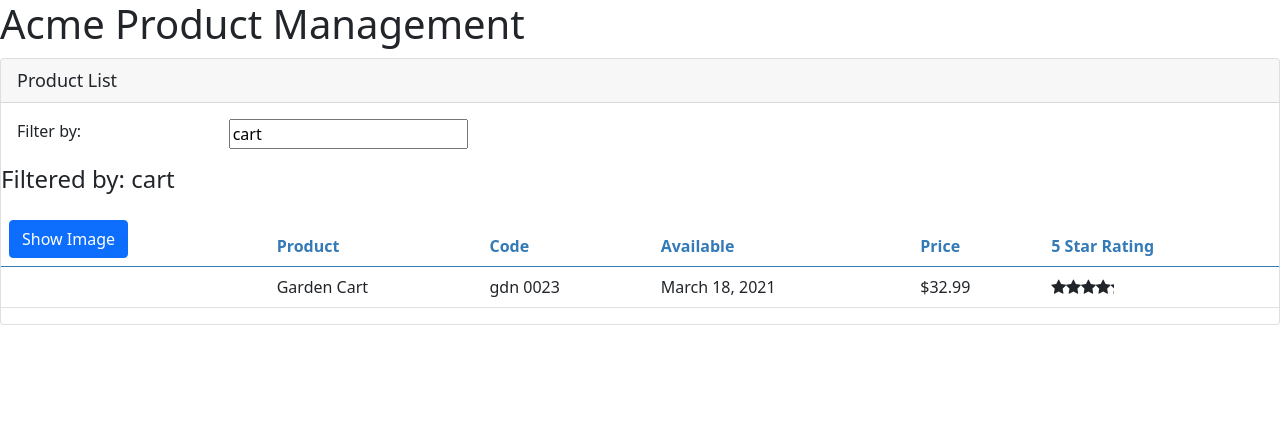
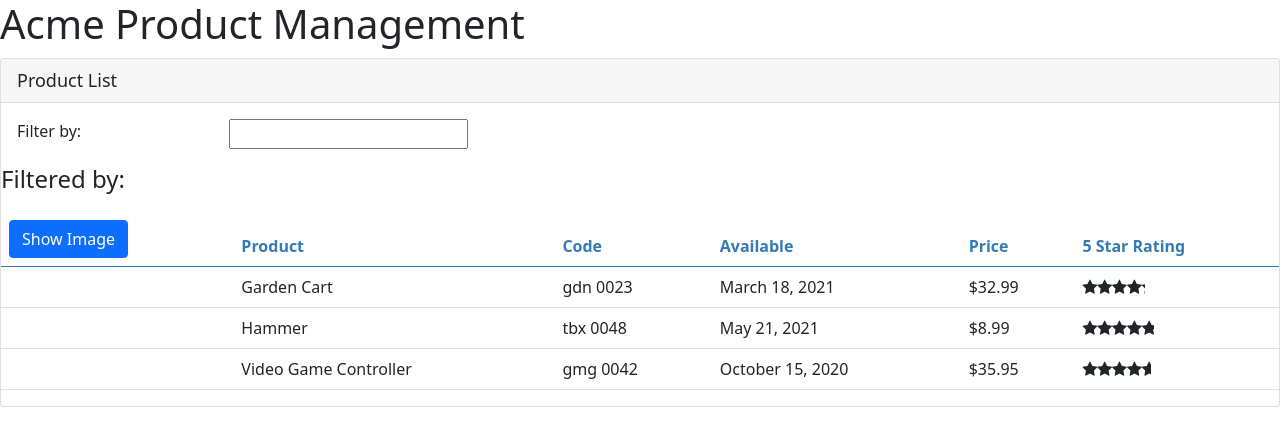
Before and after one commit to yyalexyy/Product-Management, an Angular app in the folder APM/: page / in a window 1280 px wide. Shown: the top 446 px of the page. Built offline with nearby package versions, Linux system fonts and the light colour scheme.

Commit message:
create product service

```diff
--- a/APM/src/app/products/product-list.component.ts
+++ b/APM/src/app/products/product-list.component.ts
@@ -1,5 +1,6 @@
 import { Component, OnInit } from "@angular/core";
 import { IProduct } from "./product";
+import { ProductService } from "./product.service";
 
 @Component({
     selector: 'pm-products',
@@ -24,28 +25,10 @@
     }
 
     filteredProducts: IProduct[] =[];
-    products: IProduct[] = [
-        {
-            "productId": 2,
-            "productName": "Garden Cart",
-            "productCode": "GDN-0023",
-            "releaseDate": "March 18, 2021",
-            "description": "15 gallon capacity rolling garden cart",
-            "price": 32.99,
-            "starRating": 4.2,
-            "imageUrl": "assets/images/garden_cart.png"
-        },
-        {
-            "productId": 5,
-            "productName": "Hammer",
-            "productCode": "Tbx-0048",
-            "releaseDate": "May 21, 2021",
-            "description": "Curved claw steel hammer",
-            "price": 8.99,
-            "starRating": 4.8,
-            "imageUrl": "assets/images/hammer.png"
-        }
-    ];
+    products: IProduct[] = [];
+
+
+    constructor(private productService: ProductService) {}
 
     performFilter(filterBy: string): IProduct[] {
         filterBy = filterBy.toLocaleLowerCase();
@@ -58,7 +41,8 @@
     }
 
     ngOnInit(): void {
-        this.listFilter = 'cart';
+        this.products = this.productService.getProducts();
+        this.filteredProducts = this.products;
     }
 
     onRatingClicked(message: string): void {
--- /dev/null
+++ b/APM/src/app/products/product.service.ts
@@ -0,0 +1,43 @@
+import { Injectable } from "@angular/core";
+import { IProduct } from "./product";
+
+@Injectable({
+    providedIn: 'root'
+})
+export class ProductService {
+
+    getProducts(): IProduct[] {
+        return [
+            {
+                "productId": 2,
+                "productName": "Garden Cart",
+                "productCode": "GDN-0023",
+                "releaseDate": "March 18, 2021",
+                "description": "15 gallon capacity rolling garden cart",
+                "price": 32.99,
+                "starRating": 4.2,
+                "imageUrl": "assets/images/garden_cart.png"
+            },
+            {
+                "productId": 5,
+                "productName": "Hammer",
+                "productCode": "Tbx-0048",
+                "releaseDate": "May 21, 2021",
+                "description": "Curved claw steel hammer",
+                "price": 8.99,
+                "starRating": 4.8,
+                "imageUrl": "assets/images/hammer.png"
+            },
+            {
+                "productId": 10,
+                "productName": "Video Game Controller",
+                "productCode": "GMG-0042",
+                "releaseDate": "October 15, 2020",
+                "description": "Standard two-button video game controller",
+                "price": 35.95,
+                "starRating": 4.6,
+                "imageUrl": "assets/images/xbox-controller.png"
+              }
+        ];
+    }
+}
```
